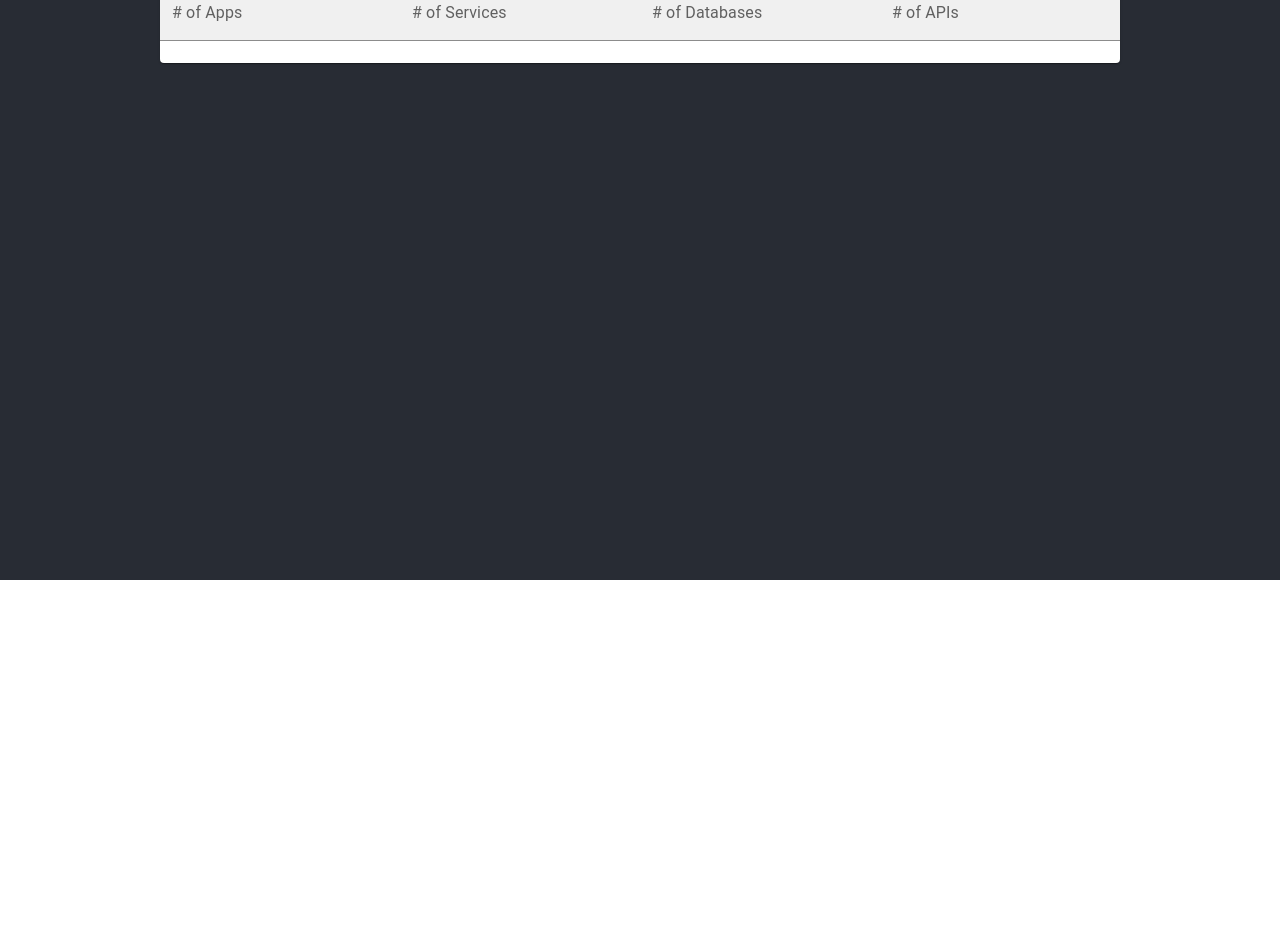
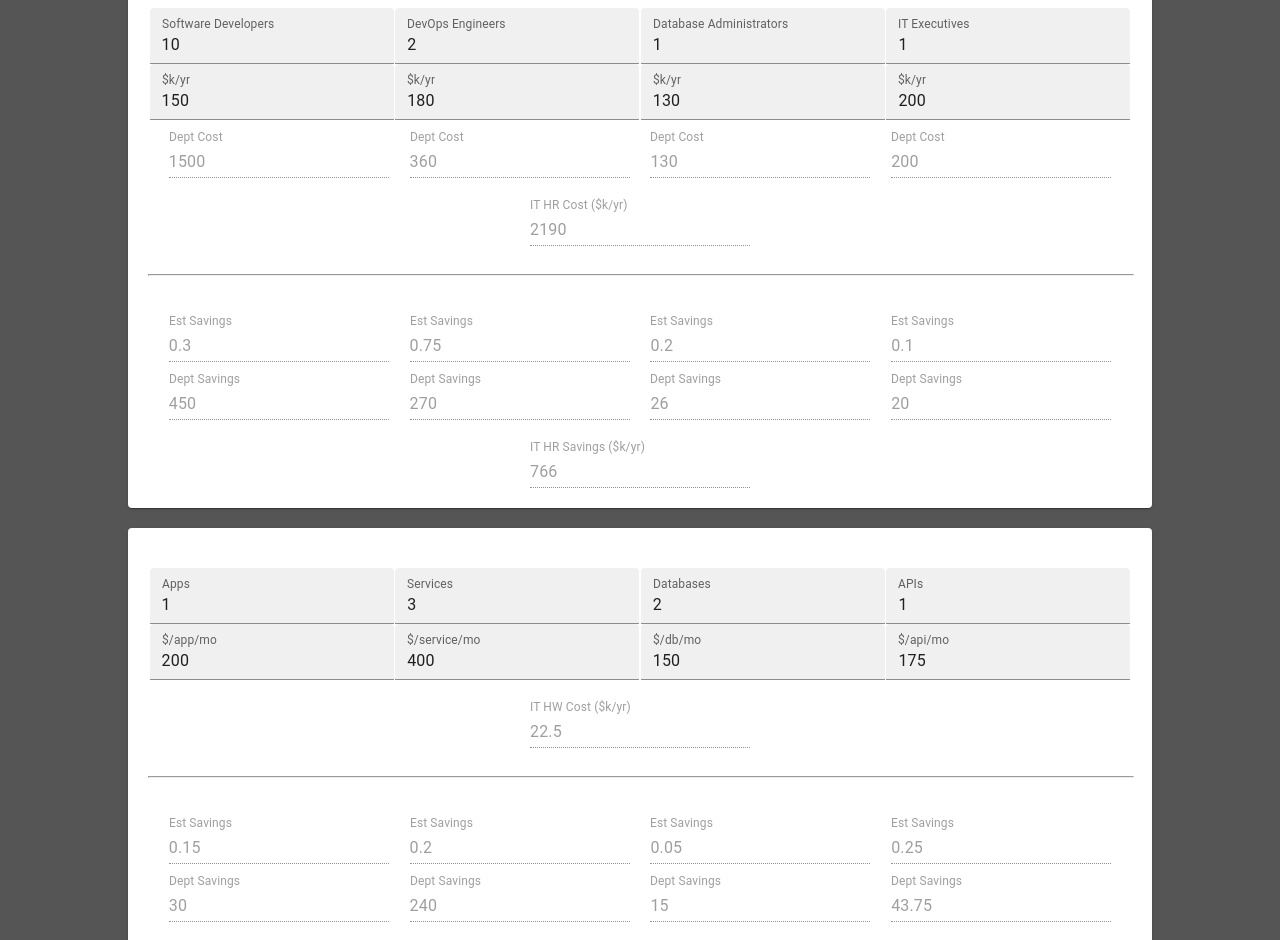
Before and after one commit to fractalstrategies/get-k8s, a React (Create React App) app: page /calculator in a window 1280 px wide. Shown: the part 220-1160 px from the top of the page. Before the commit the page ends 800 px from the top, so only its background shows below. Built offline with nearby package versions, Linux system fonts and the light colour scheme.

Commit message:
add calculator detail

```diff
--- a/src/pages/calculator.js
+++ b/src/pages/calculator.js
@@ -6,11 +6,27 @@ import Paper from '@mui/material/Paper'
 import TextField from '@mui/material/TextField'
 
 export default function Services(props) {
-  const [profile, setProfile] = useState()
-  const [numOfApps, setNumOfApps] = useState(0)
-  const [numOfServ, setNumOfServ] = useState(0)
-  const [numOfDBs, setNumOfDBs] = useState(0)
-  const [numOfAPIs, setNumOfAPIs] = useState(0)
+  const [profile, setProfile] = useState('sb')
+
+  const [SD, setSD] = useState(10)
+  const [DE, setDE] = useState(2)
+  const [DA, setDA] = useState(1)
+  const [EX, setEX] = useState(1)
+
+  const [SDs, setSDs] = useState(150)
+  const [DEs, setDEs] = useState(180)
+  const [DAs, setDAs] = useState(130)
+  const [EXs, setEXs] = useState(200)
+
+  const [numOfApps, setNumOfApps] = useState(1)
+  const [numOfServ, setNumOfServ] = useState(3)
+  const [numOfDBs, setNumOfDBs] = useState(2)
+  const [numOfAPIs, setNumOfAPIs] = useState(1)
+
+  const [costApp, setCostApp] = useState(200)
+  const [costSrv, setCostSrv] = useState(400)
+  const [costDBs, setCostDBs] = useState(150)
+  const [costAPI, setCostAPI] = useState(175)
 
   // Expected Monthly Savings (ems)
   const emsApps = numOfApps * 100
@@ -20,10 +36,11 @@ export default function Services(props) {
   const emsTotal = emsApps + emsServ + emsDBs + emsAPIs
 
   return (
-    <div style={{ backgroundColor: '#44444' }}>
+    <div style={{ backgroundColor: '#555', padding: 25 }}>
       <h1>Value Calculator</h1>
       <RowRadioButtonsGroup
         label='Select Profile'
+        value={profile}
         options={{
           'Sole Developer': 'sd',
           'Small Business': 'sb',
@@ -33,11 +50,84 @@ export default function Services(props) {
         cb={setProfile}
       />
 
-      <Paper style={{ width: '75%', margin: 'auto', height: '100px', display: 'flex', justifyContent: 'space-evenly',  alignItems: 'center' }}>
-        <TextField variant='filled' type='number' label='# of Apps' onChange={e => setNumOfApps(e.target.value)} />
-        <TextField variant='filled' type='number' label='# of Services' onChange={e => setNumOfServ(e.target.value)} />
-        <TextField variant='filled' type='number' label='# of Databases' onChange={e => setNumOfDBs(e.target.value)} />
-        <TextField variant='filled' type='number' label='# of APIs' onChange={e => setNumOfAPIs(e.target.value)} />
+      <Paper style={{ width: '80%', margin: 'auto', display: 'flex', flexDirection: 'column', padding: 20 }}>
+        <div style={{ display: 'flex', flexDirection: 'row', justifyContent: 'space-evenly' }}>
+          <TextField variant='filled' type='number' value={SD} label='Software Developers' onChange={e => setSD(e.target.value)} />
+          <TextField variant='filled' type='number' value={DE} label='DevOps Engineers' onChange={e => setDE(e.target.value)} />
+          <TextField variant='filled' type='number' value={DA} label='Database Administrators' onChange={e => setDA(e.target.value)} />
+          <TextField variant='filled' type='number' value={EX} label='IT Executives' onChange={e => setEX(e.target.value)} />
+        </div>
+        <div style={{ display: 'flex', flexDirection: 'row', justifyContent: 'space-evenly' }}>
+          <TextField variant='filled' type='number' value={SDs} label='$k/yr' onChange={e => setSDs(e.target.value)} />
+          <TextField variant='filled' type='number' value={DEs} label='$k/yr' onChange={e => setDEs(e.target.value)} />
+          <TextField variant='filled' type='number' value={DAs} label='$k/yr' onChange={e => setDAs(e.target.value)} />
+          <TextField variant='filled' type='number' value={EXs} label='$k/yr' onChange={e => setEXs(e.target.value)} />
+        </div>
+        <div style={{ display: 'flex', flexDirection: 'row', justifyContent: 'space-evenly', marginTop: 10 }}>
+          <TextField disabled variant='standard' type='number' value={SD * SDs} label='Dept Cost' />
+          <TextField disabled variant='standard' type='number' value={DE * DEs} label='Dept Cost' />
+          <TextField disabled variant='standard' type='number' value={DA * DAs} label='Dept Cost' />
+          <TextField disabled variant='standard' type='number' value={EX * EXs} label='Dept Cost' />
+        </div>
+        <div style={{ display: 'flex', flexDirection: 'row', justifyContent: 'space-evenly', marginTop: 20 }}>
+          <TextField disabled variant='standard' type='number' value={(SD * SDs) + (DE * DEs) + (DA * DAs) + (EX * EXs)} label='IT HR Cost ($k/yr)' />
+        </div>
+
+        <br /><hr style={{ width: '100%' }} /><br />
+
+        <div style={{ display: 'flex', flexDirection: 'row', justifyContent: 'space-evenly', marginTop: 10 }}>
+          <TextField disabled variant='standard' type='number' value={0.3} label='Est Savings' />
+          <TextField disabled variant='standard' type='number' value={0.75} label='Est Savings' />
+          <TextField disabled variant='standard' type='number' value={0.2} label='Est Savings' />
+          <TextField disabled variant='standard' type='number' value={0.1} label='Est Savings' />
+        </div>
+        <div style={{ display: 'flex', flexDirection: 'row', justifyContent: 'space-evenly', marginTop: 10 }}>
+          <TextField disabled variant='standard' type='number' value={SD * SDs * 0.3} label='Dept Savings' />
+          <TextField disabled variant='standard' type='number' value={DE * DEs * 0.75} label='Dept Savings' />
+          <TextField disabled variant='standard' type='number' value={DA * DAs * 0.2} label='Dept Savings' />
+          <TextField disabled variant='standard' type='number' value={EX * EXs * 0.1} label='Dept Savings' />
+        </div>
+        <div style={{ display: 'flex', flexDirection: 'row', justifyContent: 'space-evenly', marginTop: 20 }}>
+          <TextField disabled variant='standard' type='number' value={(SD * SDs * 0.3) + (DE * DEs * 0.75) + (DA * DAs * 0.2) + (EX * EXs * 0.1)} label='IT HR Savings ($k/yr)' />
+        </div>
+      </Paper>
+
+      <br />
+
+      <Paper style={{ width: '80%', margin: 'auto', display: 'flex', flexDirection: 'column', padding: 20 }}>
+        <div style={{ display: 'flex', flexDirection: 'row', justifyContent: 'space-evenly', marginTop: 20 }}>
+          <TextField variant='filled' type='number' value={numOfApps} label='Apps' onChange={e => setNumOfApps(e.target.value)} />
+          <TextField variant='filled' type='number' value={numOfServ} label='Services' onChange={e => setNumOfServ(e.target.value)} />
+          <TextField variant='filled' type='number' value={numOfDBs} label='Databases' onChange={e => setNumOfDBs(e.target.value)} />
+          <TextField variant='filled' type='number' value={numOfAPIs} label='APIs' onChange={e => setNumOfAPIs(e.target.value)} />
+        </div>
+        <div style={{ display: 'flex', flexDirection: 'row', justifyContent: 'space-evenly' }}>
+          <TextField variant='filled' type='number' value={costApp} label='$/app/mo' onChange={e => setCostApp(e.target.value)} />
+          <TextField variant='filled' type='number' value={costSrv} label='$/service/mo' onChange={e => setCostSrv(e.target.value)} />
+          <TextField variant='filled' type='number' value={costDBs} label='$/db/mo' onChange={e => setCostDBs(e.target.value)} />
+          <TextField variant='filled' type='number' value={costAPI} label='$/api/mo' onChange={e => setCostAPI(e.target.value)} />
+        </div>
+        <div style={{ display: 'flex', flexDirection: 'row', justifyContent: 'space-evenly', marginTop: 20 }}>
+          <TextField disabled variant='standard' type='number' value={((numOfApps * costApp) + (numOfServ * costSrv) + (numOfDBs * costDBs) + (numOfAPIs * costAPI)) * 12 / 1000} label='IT HW Cost ($k/yr)' />
+        </div>
+
+        <br /><hr style={{ width: '100%' }} /><br />
+
+        <div style={{ display: 'flex', flexDirection: 'row', justifyContent: 'space-evenly', marginTop: 10 }}>
+          <TextField disabled variant='standard' type='number' value={0.15} label='Est Savings' />
+          <TextField disabled variant='standard' type='number' value={0.20} label='Est Savings' />
+          <TextField disabled variant='standard' type='number' value={0.05} label='Est Savings' />
+          <TextField disabled variant='standard' type='number' value={0.25} label='Est Savings' />
+        </div>
+        <div style={{ display: 'flex', flexDirection: 'row', justifyContent: 'space-evenly', marginTop: 10 }}>
+          <TextField disabled variant='standard' type='number' value={numOfApps * costApp * 0.15} label='Dept Savings' />
+          <TextField disabled variant='standard' type='number' value={numOfServ * costSrv * 0.20} label='Dept Savings' />
+          <TextField disabled variant='standard' type='number' value={numOfDBs * costDBs * 0.05} label='Dept Savings' />
+          <TextField disabled variant='standard' type='number' value={numOfAPIs * costAPI * 0.25} label='Dept Savings' />
+        </div>
+        <div style={{ display: 'flex', flexDirection: 'row', justifyContent: 'space-evenly', marginTop: 20 }}>
+          <TextField disabled variant='standard' type='number' value={((numOfApps * costApp * 0.15) + (numOfServ * costSrv * 0.20) + (numOfDBs * costDBs * 0.05) + (numOfAPIs * costAPI * 0.25)) * 12 / 1000} label='IT HR Savings ($k/yr)' />
+        </div>
       </Paper>
 
       {profile && (numOfApps || numOfServ || numOfDBs || numOfAPIs) ? <div>
--- a/src/pages/todo.js
+++ b/src/pages/todo.js
@@ -3,14 +3,16 @@ export default function ToDo(props) {
     <div style={{ width: 300, margin: 'auto', textAlign: 'left' }}>
       <h1>To Do</h1>
       <ol>
-        <li>add calculator detail</li>
         <li>services definitions</li>
+        <li>organize calculator variables</li>
         <li>better styles</li>
         <li>nopage design</li>
       </ol>
 
       <h2>Done</h2>
       <ul>
+        <li>add calculator detail</li>
+        <li>better services display</li>
         <li>value calculator</li>
         <li>nav layout drawer</li>
         <li>react router</li>
```
